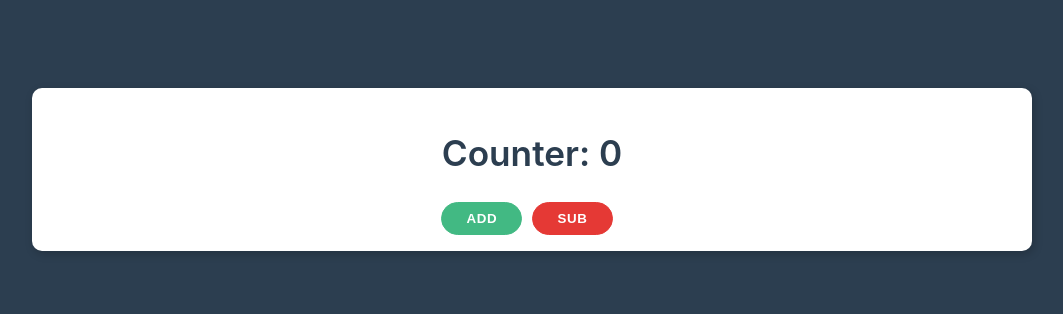
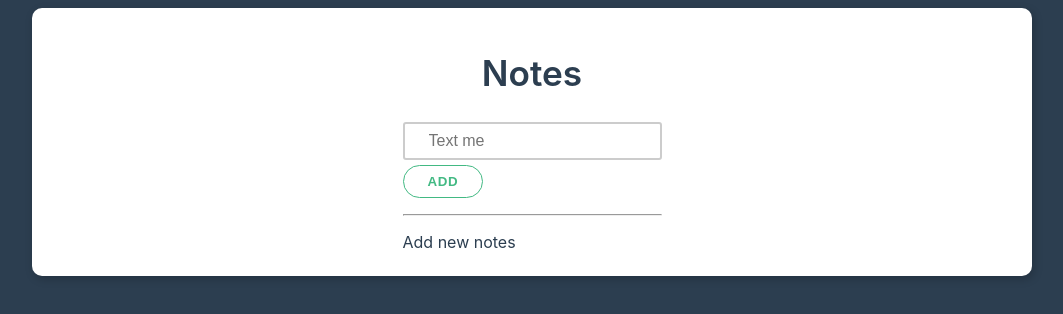
Before and after one commit to andrew1k/WebProjInU, a plain HTML site: page index.html in a window 1280 px wide. Shown: the whole page, without its empty margins (108-1171 px from the left). Drawn offline with nearby package versions, Linux system fonts and the light colour scheme.

Commit message:
Ready to work

```diff
--- a/app.js
+++ b/app.js
@@ -1,8 +1,26 @@
 const App = {
     data() {
         return {
-            counter: 0,
-            title: 'Counter'
+            placeholderString: 'Text me',
+            title: 'Notes',
+            inputValue: '',
+            notes: [
+
+            ]
+        }
+    },
+    methods: {
+        inputChanger(e) {
+            this.inputValue = e.target.value
+        },
+        addNewNote() {
+            if (this.inputValue !== '') {
+                this.notes.push(this.inputValue)
+                this.inputValue = ''
+            }
+        },
+        removeNote(index) {
+            this.notes.splice(index, 1)
         }
     }
 }
--- a/index.html
+++ b/index.html
@@ -7,12 +7,24 @@
     <link rel="stylesheet" href="theme.css" />
   </head>
   <body>
-    <div class="container pt-5" id="app">
+    <div class="container " id="app">
       <div class="card center">
-        <h1>{{ title }}: {{ counter }}</h1>
-        <div>
-          <button class="btn primary" v-on:click="counter++">Add</button>
-          <button class="btn danger" v-on:click="counter--">Sub</button>
+        <h1>{{ title }}</h1>
+        <div class="form-control center">
+          <input type="text"
+                 :placeholder="placeholderString"
+                 :value="inputValue"
+                 @input="inputChanger"
+                 @keypress.enter="addNewNote" />
+          <button class="btn" style="margin-top: 5px" v-on:click="addNewNote">Add</button>
+          <hr />
+<!--          <h2>inputValue: {{inputValue}}</h2>-->
+          <ul class="list" v-if="notes.length !== 0">
+            <li class="list-item" v-for="(note, index) in notes">{{index + 1}}. {{note}}
+              <button class="btn danger" v-on:click="removeNote(index)">Del</button>
+            </li>
+          </ul>
+          <div v-else> Add new notes </div>
         </div>
       </div>
     </div>
```
